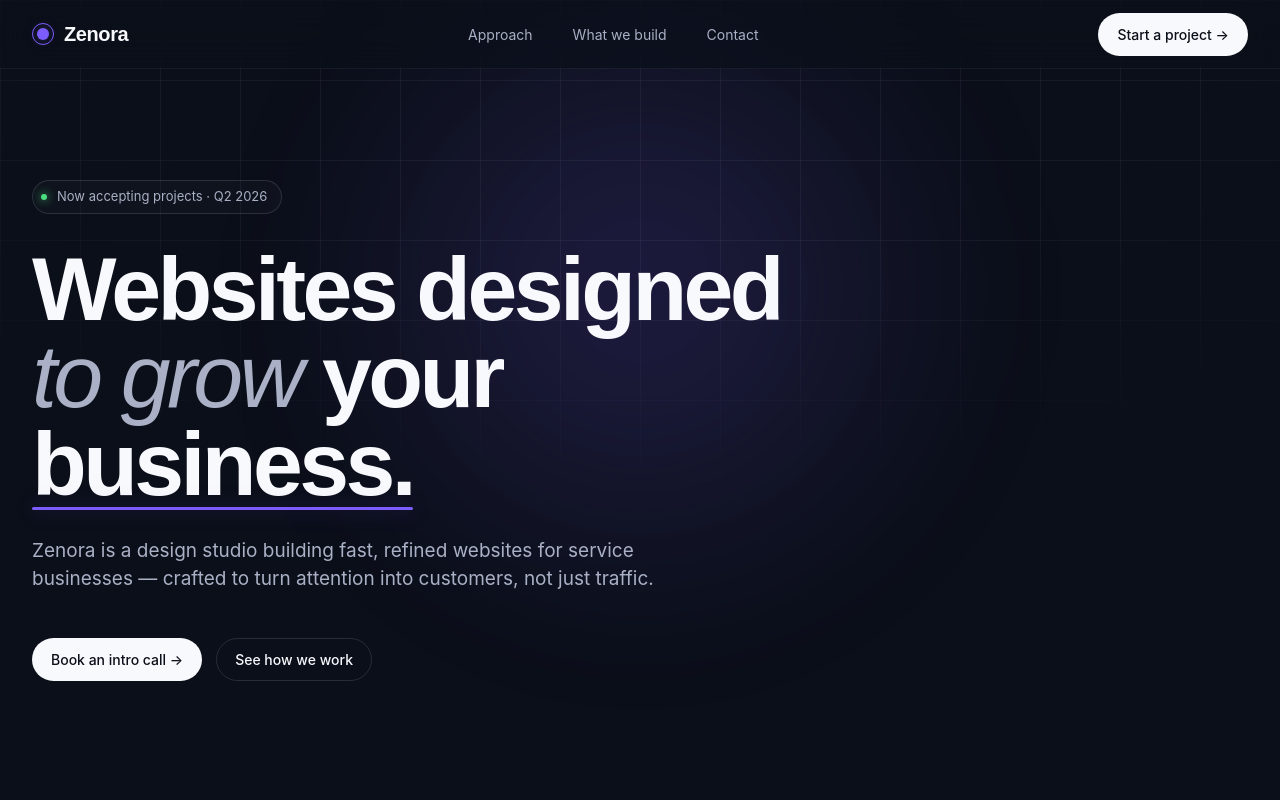
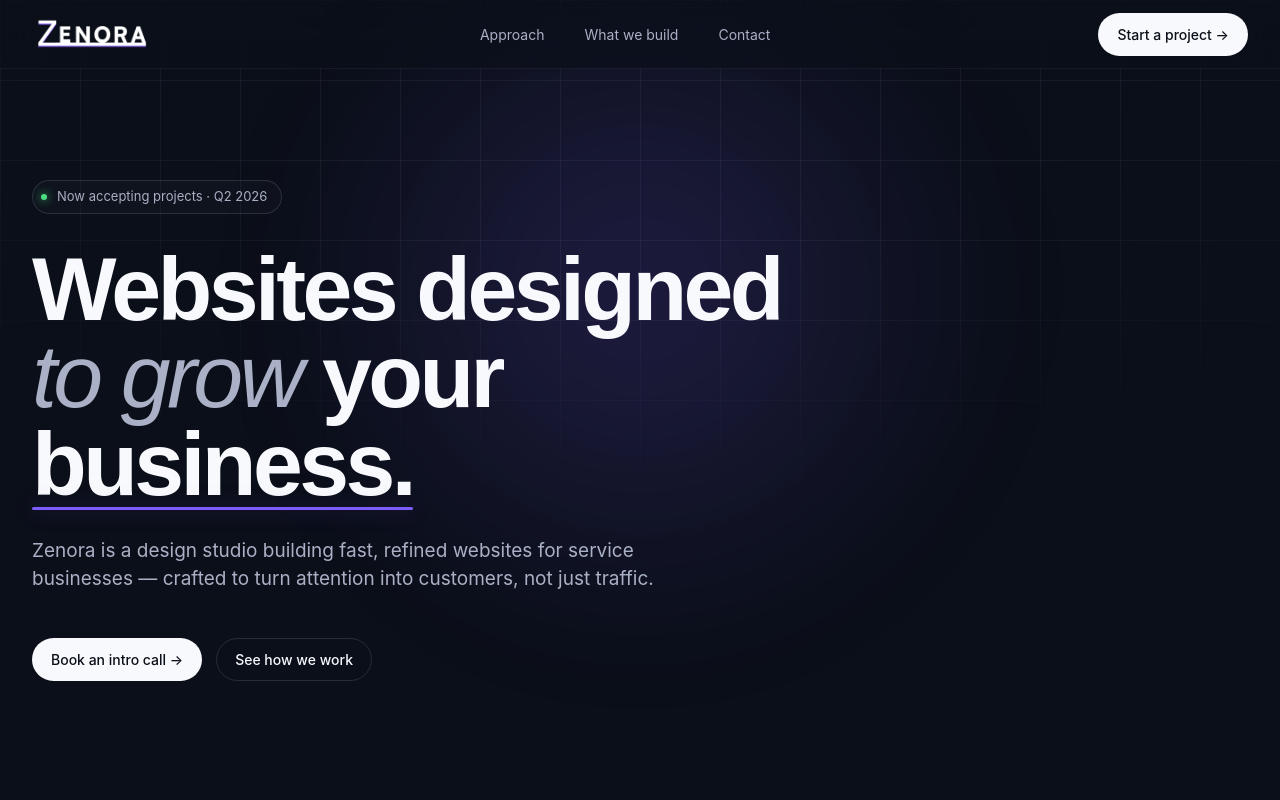
Before and after one commit to zenora-co/zenora-site, a plain HTML site: page index.html in a window 1280 px wide. Shown: the top 800 px of the page. Drawn offline with Linux system fonts and the light colour scheme; a web font is replaced by a local one.

Commit message:
Se coloco el nuevo logo

```diff
--- a/index.html
+++ b/index.html
@@ -90,28 +90,14 @@
     height: 68px;
   }
   .logo {
-    font-family: 'Satoshi', sans-serif;
-    font-weight: 700;
-    font-size: 20px;
-    letter-spacing: -0.02em;
     display: flex;
     align-items: center;
-    gap: 10px;
+    text-decoration: none;
   }
-  .logo-mark {
-    width: 22px; height: 22px;
-    border: 1.5px solid var(--accent);
-    border-radius: 50%;
-    position: relative;
-    display: inline-block;
-  }
-  .logo-mark::after {
-    content: '';
-    position: absolute;
-    inset: 4px;
-    background: var(--accent);
-    border-radius: 50%;
-    box-shadow: 0 0 12px var(--accent-glow);
+  .logo img {
+    height: 32px;
+    width: auto;
+    display: block;
   }
   nav ul {
     display: flex;
@@ -466,10 +452,9 @@
 
 <nav>
   <div class="wrap">
-    <div class="logo">
-      <span class="logo-mark"></span>
-      Zenora
-    </div>
+    <a href="#" class="logo">
+      <img src="img/LOGO.png" alt="Zenora" />
+    </a>
     <ul>
       <li><a href="#approach">Approach</a></li>
       <li><a href="#build">What we build</a></li>
@@ -610,8 +595,7 @@
 <footer>
   <div class="wrap">
     <div class="logo">
-      <span class="logo-mark"></span>
-      Zenora
+      <img src="img/logo.png" alt="Zenora" />
     </div>
     <span>© 2026 Zenora Studio · Crafted with intention</span>
   </div>
```
Also changed, not shown: pricing.html (+6 -23 lines), img/LOGO.png (added), img/LOGO3.png (added).
